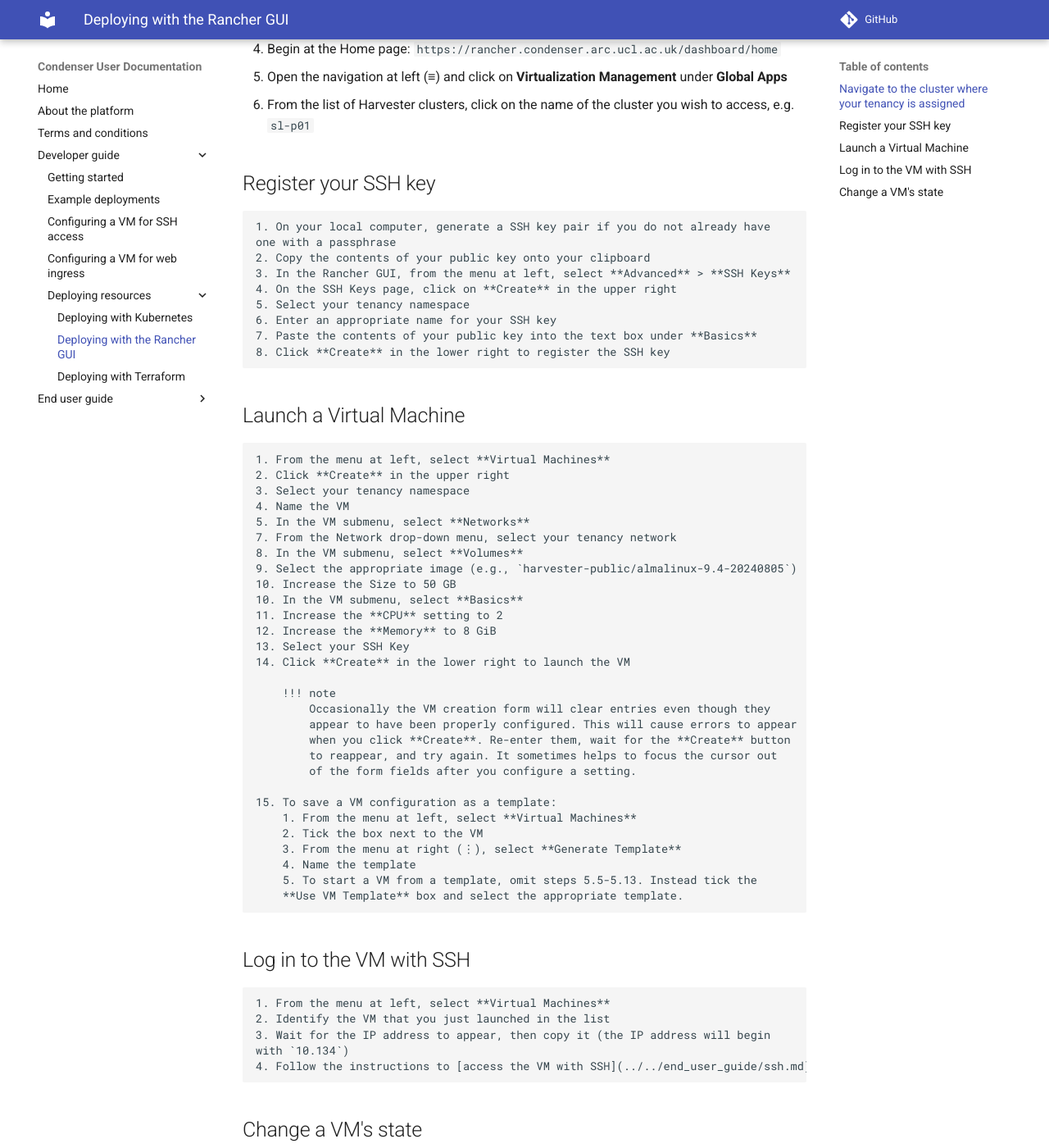
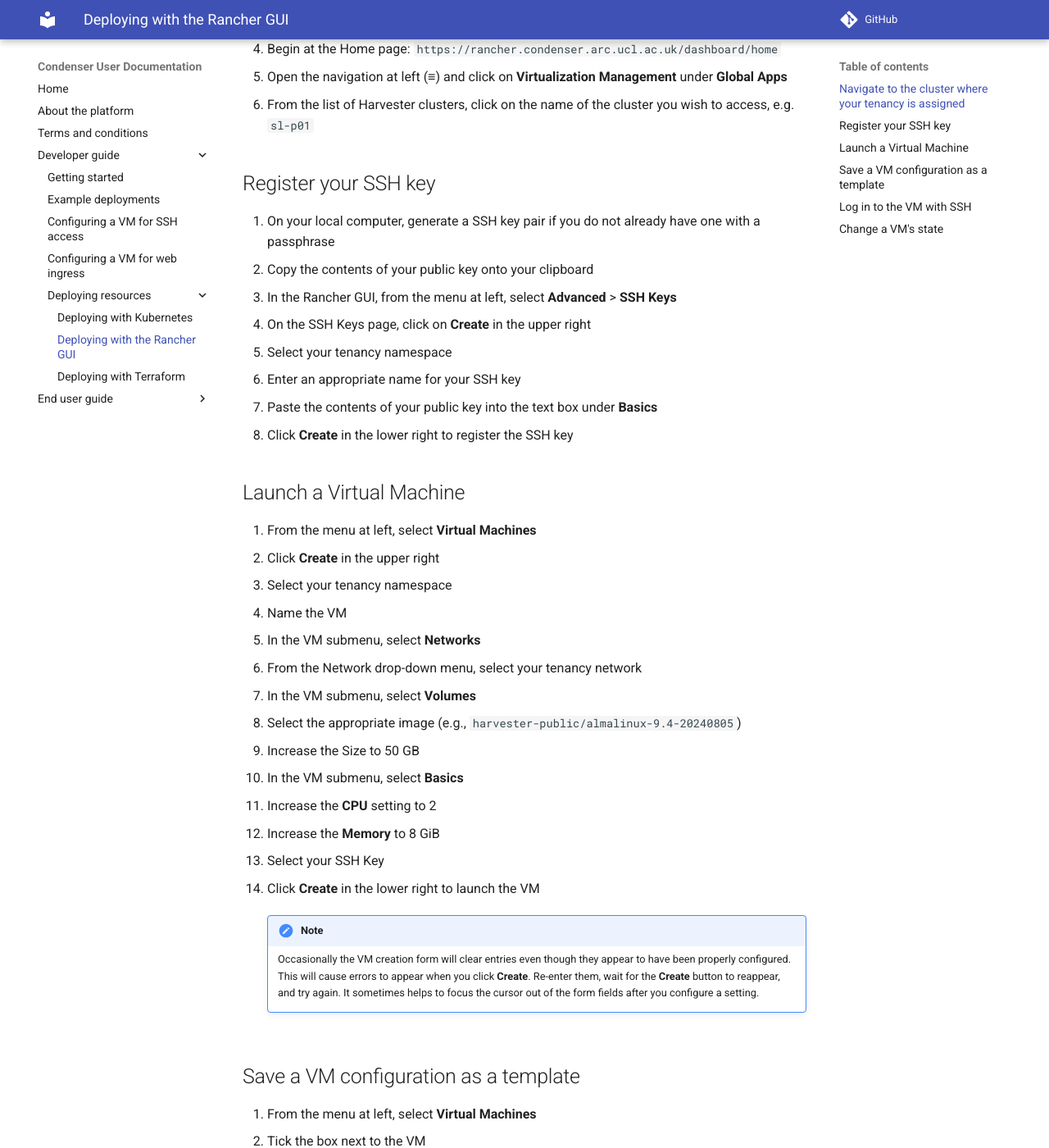
Before and after one commit to UCL-ARC/condenser-mkdocs, an MkDocs documentation site: the page built from docs/developer_guide/deploying_resources/deploying_rancher.md, in a window 1280 px wide and 1400 px high, scrolled down 284 px. Shown: the whole window at 82% size. Built offline with MkDocs 1.6.1 and Material for MkDocs 9.7.7, drawn with Linux system fonts in a browser that asks for light colours; comment, search, counter and statistics services are not loaded; some of the changed text lies outside the part shown.

Commit message:
formatting the lists

```diff
--- a/docs/developer_guide/deploying_resources/deploying_rancher.md
+++ b/docs/developer_guide/deploying_resources/deploying_rancher.md
@@ -11,65 +11,66 @@
 3. Click on **Log in with AzureAD** to log in with your UCL credentials
 4. Begin at the Home page: `https://rancher.condenser.arc.ucl.ac.uk/dashboard/home`
 5. Open the navigation at left (≡) and click on **Virtualization Management**
-   under **Global Apps**
+under **Global Apps**
 6. From the list of Harvester clusters, click on the name of the cluster you
-   wish to access, e.g. `sl-p01`
+wish to access, e.g. `sl-p01`
 
 ## Register your SSH key
 
-    1. On your local computer, generate a SSH key pair if you do not already have
-    one with a passphrase
-    2. Copy the contents of your public key onto your clipboard
-    3. In the Rancher GUI, from the menu at left, select **Advanced** > **SSH Keys**
-    4. On the SSH Keys page, click on **Create** in the upper right
-    5. Select your tenancy namespace
-    6. Enter an appropriate name for your SSH key
-    7. Paste the contents of your public key into the text box under **Basics**
-    8. Click **Create** in the lower right to register the SSH key
+1. On your local computer, generate a SSH key pair if you do not already have one
+with a passphrase
+2. Copy the contents of your public key onto your clipboard
+3. In the Rancher GUI, from the menu at left, select **Advanced** > **SSH Keys**
+4. On the SSH Keys page, click on **Create** in the upper right
+5. Select your tenancy namespace
+6. Enter an appropriate name for your SSH key
+7. Paste the contents of your public key into the text box under **Basics**
+8. Click **Create** in the lower right to register the SSH key
 
 ## Launch a Virtual Machine
 
-    1. From the menu at left, select **Virtual Machines**
-    2. Click **Create** in the upper right
-    3. Select your tenancy namespace
-    4. Name the VM
-    5. In the VM submenu, select **Networks**
-    7. From the Network drop-down menu, select your tenancy network
-    8. In the VM submenu, select **Volumes**
-    9. Select the appropriate image (e.g., `harvester-public/almalinux-9.4-20240805`)
-    10. Increase the Size to 50 GB
-    10. In the VM submenu, select **Basics**
-    11. Increase the **CPU** setting to 2
-    12. Increase the **Memory** to 8 GiB
-    13. Select your SSH Key
-    14. Click **Create** in the lower right to launch the VM
+1. From the menu at left, select **Virtual Machines**
+2. Click **Create** in the upper right
+3. Select your tenancy namespace
+4. Name the VM
+5. In the VM submenu, select **Networks**
+6. From the Network drop-down menu, select your tenancy network
+7. In the VM submenu, select **Volumes**
+8. Select the appropriate image (e.g., `harvester-public/almalinux-9.4-20240805`)
+9. Increase the Size to 50 GB
+10. In the VM submenu, select **Basics**
+11. Increase the **CPU** setting to 2
+12. Increase the **Memory** to 8 GiB
+13. Select your SSH Key
+14. Click **Create** in the lower right to launch the VM
 
-        !!! note
-            Occasionally the VM creation form will clear entries even though they
-            appear to have been properly configured. This will cause errors to appear
-            when you click **Create**. Re-enter them, wait for the **Create** button
-            to reappear, and try again. It sometimes helps to focus the cursor out
-            of the form fields after you configure a setting.
+    !!! note
+        Occasionally the VM creation form will clear entries even though they
+        appear to have been properly configured. This will cause errors to appear
+        when you click **Create**. Re-enter them, wait for the **Create** button
+        to reappear, and try again. It sometimes helps to focus the cursor out
+        of the form fields after you configure a setting.
 
-    15. To save a VM configuration as a template:
-        1. From the menu at left, select **Virtual Machines**
-        2. Tick the box next to the VM
-        3. From the menu at right (⋮), select **Generate Template**
-        4. Name the template
-        5. To start a VM from a template, omit steps 5.5-5.13. Instead tick the
-        **Use VM Template** box and select the appropriate template.
+## Save a VM configuration as a template
+
+1. From the menu at left, select **Virtual Machines**
+2. Tick the box next to the VM
+3. From the menu at right (⋮), select **Generate Template**
+4. Name the template
+5. To launch a VM from a template, in the VM creation form tick the **Use VM Template**
+box and select the appropriate template
 
 ## Log in to the VM with SSH
 
-    1. From the menu at left, select **Virtual Machines**
-    2. Identify the VM that you just launched in the list
-    3. Wait for the IP address to appear, then copy it (the IP address will begin
-    with `10.134`)
-    4. Follow the instructions to [access the VM with SSH](../../end_user_guide/ssh.md)
+1. From the menu at left, select **Virtual Machines**
+2. Identify the VM that you just launched in the list
+3. Wait for the IP address to appear, then copy it (the IP address will begin with
+`10.134`)
+4. Follow the instructions to [access the VM with SSH](../../end_user_guide/ssh.md)
 
 ## Change a VM's state
 
-    1. From the menu at left, select **Virtual Machines**
-    2. Tick the box next to the VM
-    3. Click **Stop**, **Restart**, **Start**, or **Delete** at the top of the table
-    of VMs
+1. From the menu at left, select **Virtual Machines**
+2. Tick the box next to the VM
+3. Click **Stop**, **Restart**, **Start**, or **Delete** at the top of the table
+of VMs
```
